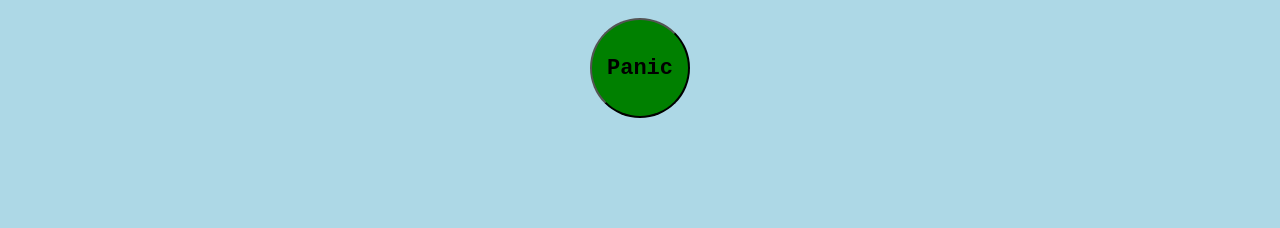
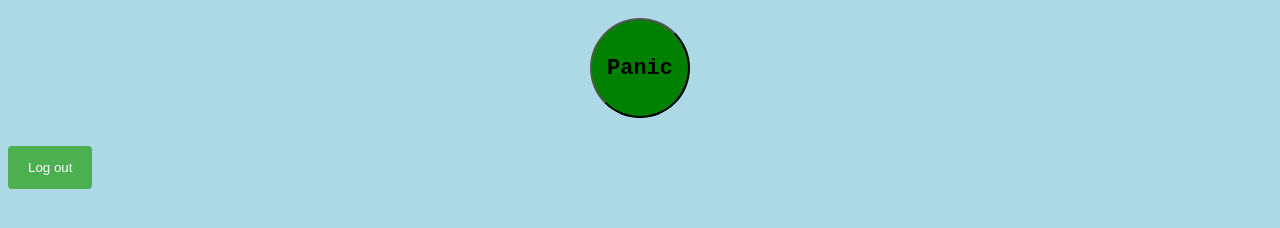
Before and after one commit to AustinEngineering23/CS361_FinalProject, a website: page public/homepage.html in a window 1280 px wide. Shown: the part 88-316 px from the top of the page. Drawn offline with Linux system fonts and the light colour scheme.

Commit message:
Adding logout

```diff
--- a/app.js
+++ b/app.js
@@ -35,6 +35,9 @@ app.get('/signup', function(req,res,next) {
 app.get('/signup_success', function(req,res,next) {
 	res.sendFile(__dirname + '/public/homepage.html');
 });
+app.get('/logout', function(req,res,next) {
+	res.redirect('/');
+});
 
 // app.use(function(req,res){
 //   res.status(404);
--- a/public/homepage.html
+++ b/public/homepage.html
@@ -76,5 +76,11 @@ function buttonDown() {
 
     <!--Notify user an alert has been sent-->
     <h2 id="statusMessage"></h2>
+
+    <div class="logout">
+      <form action="/logout">
+          <input type="submit" id="logout-btn" value="Log out" />
+      </form>
+  </div>
   </body>
 </html>
--- a/public/styles.css
+++ b/public/styles.css
@@ -50,7 +50,7 @@ input[type=text], select {
     cursor: pointer;
 }
 
-#signup-btn {
+#signup-btn, #logout-btn {
     width: 100%;
     background-color: #4CAF50;
     color: white;
```
Lines whose indentation alone changed are shown as unchanged.
